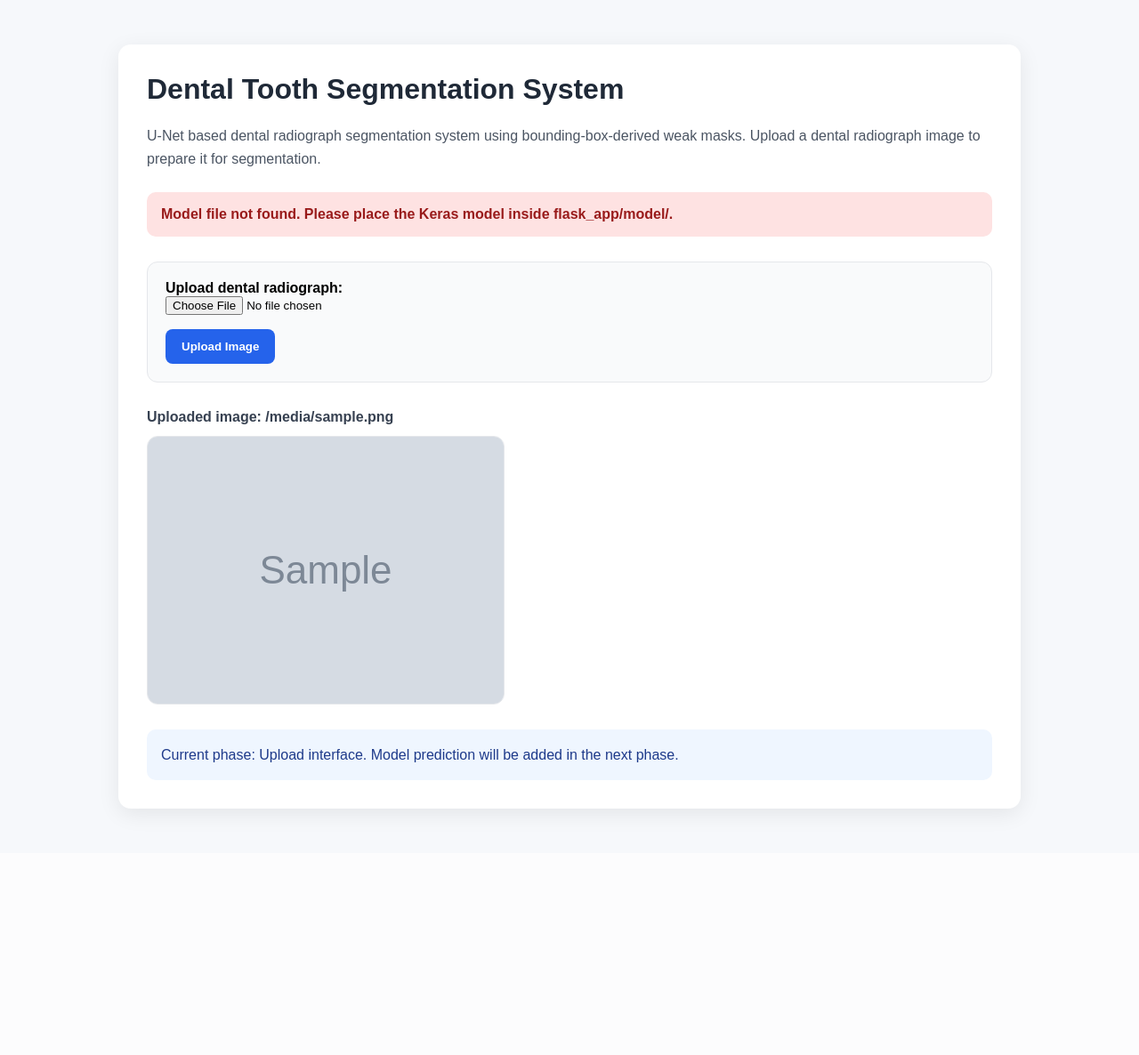
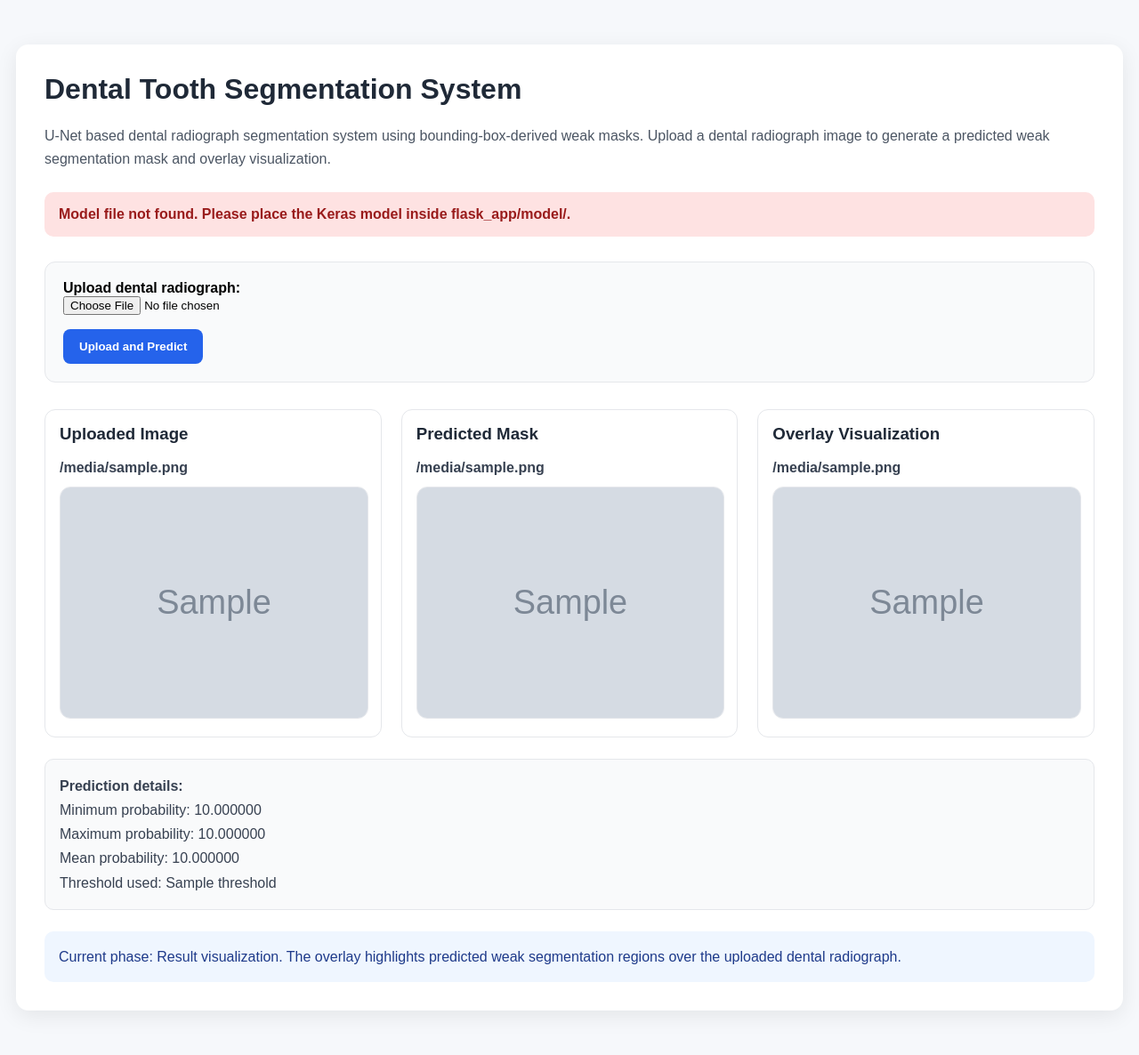
Before and after one commit to Ya7yaZakaria/tooth-segmentation-unet-flask, a Flask app: template flask_app/templates/index.html in a window 1280 px wide. Shown: the whole page at 89% size. Before the commit the page ends 920 px from the top, so only its background shows below. Run offline with Flask 3, Linux system fonts and the light colour scheme; the template is opened without the code that fills it: most values are stand-ins (such as "Sample title", 1, 10 or a date in 2020); grey boxes marked "Sample" are stand-in pictures.

Commit message:
Add Flask prediction service and overlay visualization

```diff
--- a/flask_app/app.py
+++ b/flask_app/app.py
@@ -10,8 +10,12 @@ from config import (
     ALLOWED_EXTENSIONS,
 )
 
+from services.prediction_service import create_prediction_mask
+
+
 def allowed_file(filename):
     return "." in filename and filename.rsplit(".", 1)[1].lower() in ALLOWED_EXTENSIONS
+
 
 def create_app():
     app = Flask(__name__)
@@ -27,6 +31,12 @@ def create_app():
     def index():
         model_exists = os.path.exists(MODEL_PATH)
         uploaded_image = None
+        uploaded_filename = None
+        prediction_image = None
+        prediction_filename = None
+        overlay_image = None
+        overlay_filename = None
+        prediction_info = None
 
         if request.method == "POST":
             if "image" not in request.files:
@@ -39,31 +49,61 @@ def create_app():
                 flash("Please choose an image file.")
                 return redirect(url_for("index"))
 
-            if file and allowed_file(file.filename):
-                filename = secure_filename(file.filename)
-                save_path = os.path.join(app.config["UPLOAD_FOLDER"], filename)
-                file.save(save_path)
+            if not allowed_file(file.filename):
+                flash("Invalid file type. Please upload PNG, JPG, or JPEG.")
+                return redirect(url_for("index"))
 
-                uploaded_image = url_for("static", filename=f"uploads/{filename}")
+            if not model_exists:
+                flash("Model file was not found. Please add the trained Keras model first.")
+                return redirect(url_for("index"))
 
-                return render_template(
-                    "index.html",
-                    model_exists=model_exists,
-                    uploaded_image=uploaded_image,
-                    uploaded_filename=filename,
+            filename = secure_filename(file.filename)
+            upload_path = os.path.join(app.config["UPLOAD_FOLDER"], filename)
+            file.save(upload_path)
+
+            prediction_filename = f"prediction_{os.path.splitext(filename)[0]}.png"
+
+            try:
+                _, _, prediction_info = create_prediction_mask(
+                    image_path=upload_path,
+                    output_filename=prediction_filename,
+                    threshold=0.03,
                 )
+            except Exception as error:
+                flash(f"Prediction failed: {error}")
+                return redirect(url_for("index"))
 
-            flash("Invalid file type. Please upload PNG, JPG, or JPEG.")
+            uploaded_image = url_for("static", filename=f"uploads/{filename}")
+            prediction_image = url_for("static", filename=f"predictions/{prediction_filename}")
+            overlay_filename = prediction_info["overlay_filename"]
+            overlay_image = url_for("static", filename=f"predictions/{overlay_filename}")
+            uploaded_filename = filename
+
+            return render_template(
+                "index.html",
+                model_exists=model_exists,
+                uploaded_image=uploaded_image,
+                uploaded_filename=uploaded_filename,
+                prediction_image=prediction_image,
+                prediction_filename=prediction_filename,
+                overlay_image=overlay_image,
+                overlay_filename=overlay_filename,
+                prediction_info=prediction_info,
+            )
 
         return render_template(
             "index.html",
             model_exists=model_exists,
             uploaded_image=uploaded_image,
+            prediction_image=prediction_image,
+            overlay_image=overlay_image,
         )
 
     return app
 
+
 app = create_app()
+
 
 if __name__ == "__main__":
     app.run(debug=True)
--- a/flask_app/templates/index.html
+++ b/flask_app/templates/index.html
@@ -14,7 +14,7 @@
         }
 
         .container {
-            max-width: 950px;
+            max-width: 1180px;
             margin: 50px auto;
             background: white;
             padding: 32px;
@@ -91,12 +91,27 @@
             font-weight: bold;
         }
 
-        .preview {
+        .results {
             margin-top: 30px;
+            display: grid;
+            grid-template-columns: 1fr 1fr 1fr;
+            gap: 22px;
         }
 
-        .preview img {
-            max-width: 100%;
+        .card {
+            border: 1px solid #e5e7eb;
+            border-radius: 12px;
+            padding: 16px;
+            background: #ffffff;
+        }
+
+        .card h3 {
+            margin-top: 0;
+            color: #1f2937;
+        }
+
+        .card img {
+            width: 100%;
             border-radius: 12px;
             border: 1px solid #e5e7eb;
         }
@@ -105,6 +120,23 @@
             color: #374151;
             margin-bottom: 12px;
             font-weight: bold;
+            word-break: break-word;
+        }
+
+        .info {
+            margin-top: 24px;
+            background: #f9fafb;
+            border: 1px solid #e5e7eb;
+            padding: 16px;
+            border-radius: 10px;
+            color: #374151;
+            line-height: 1.7;
+        }
+
+        @media (max-width: 1000px) {
+            .results {
+                grid-template-columns: 1fr;
+            }
         }
     </style>
 </head>
@@ -114,7 +146,7 @@
 
         <p class="subtitle">
             U-Net based dental radiograph segmentation system using bounding-box-derived weak masks.
-            Upload a dental radiograph image to prepare it for segmentation.
+            Upload a dental radiograph image to generate a predicted weak segmentation mask and overlay visualization.
         </p>
 
         {% if model_exists %}
@@ -130,7 +162,7 @@
         <form method="POST" enctype="multipart/form-data">
             <label for="image"><strong>Upload dental radiograph:</strong></label>
             <input type="file" id="image" name="image" accept=".png,.jpg,.jpeg">
-            <button type="submit">Upload Image</button>
+            <button type="submit">Upload and Predict</button>
         </form>
 
         {% with messages = get_flashed_messages() %}
@@ -143,17 +175,40 @@
             {% endif %}
         {% endwith %}
 
-        {% if uploaded_image %}
-            <div class="preview">
-                <div class="filename">
-                    Uploaded image: {{ uploaded_filename }}
+        {% if uploaded_image and prediction_image and overlay_image %}
+            <div class="results">
+                <div class="card">
+                    <h3>Uploaded Image</h3>
+                    <div class="filename">{{ uploaded_filename }}</div>
+                    <img src="{{ uploaded_image }}" alt="Uploaded dental radiograph">
                 </div>
-                <img src="{{ uploaded_image }}" alt="Uploaded dental radiograph">
+
+                <div class="card">
+                    <h3>Predicted Mask</h3>
+                    <div class="filename">{{ prediction_filename }}</div>
+                    <img src="{{ prediction_image }}" alt="Predicted segmentation mask">
+                </div>
+
+                <div class="card">
+                    <h3>Overlay Visualization</h3>
+                    <div class="filename">{{ overlay_filename }}</div>
+                    <img src="{{ overlay_image }}" alt="Overlay visualization">
+                </div>
+            </div>
+        {% endif %}
+
+        {% if prediction_info %}
+            <div class="info">
+                <strong>Prediction details:</strong><br>
+                Minimum probability: {{ "%.6f"|format(prediction_info.prediction_min) }}<br>
+                Maximum probability: {{ "%.6f"|format(prediction_info.prediction_max) }}<br>
+                Mean probability: {{ "%.6f"|format(prediction_info.prediction_mean) }}<br>
+                Threshold used: {{ prediction_info.threshold }}
             </div>
         {% endif %}
 
         <div class="note">
-            Current phase: Upload interface. Model prediction will be added in the next phase.
+            Current phase: Result visualization. The overlay highlights predicted weak segmentation regions over the uploaded dental radiograph.
         </div>
     </div>
 </body>
--- a/requirements.txt
+++ b/requirements.txt
@@ -1,5 +1,5 @@
 Flask==3.0.3
-tensorflow==2.20.0
+tensorflow==2.16.1
 opencv-python==4.10.0.84
 numpy==1.26.4
 Pillow==10.4.0
```
Also changed, not shown: MEMORY.md (+24 -0 lines), TODO.md (+15 -0 lines), docs/PHASE_17_PREDICTION_SERVICE_COMPLETION.md (added, +38 -0 lines), docs/PHASE_18_RESULT_VISUALIZATION_COMPLETION.md (added, +30 -0 lines), flask_app/services/prediction_service.py (added, +105 -0 lines), CHANGELOG.md, flask_app/services/__init__.py (added).
